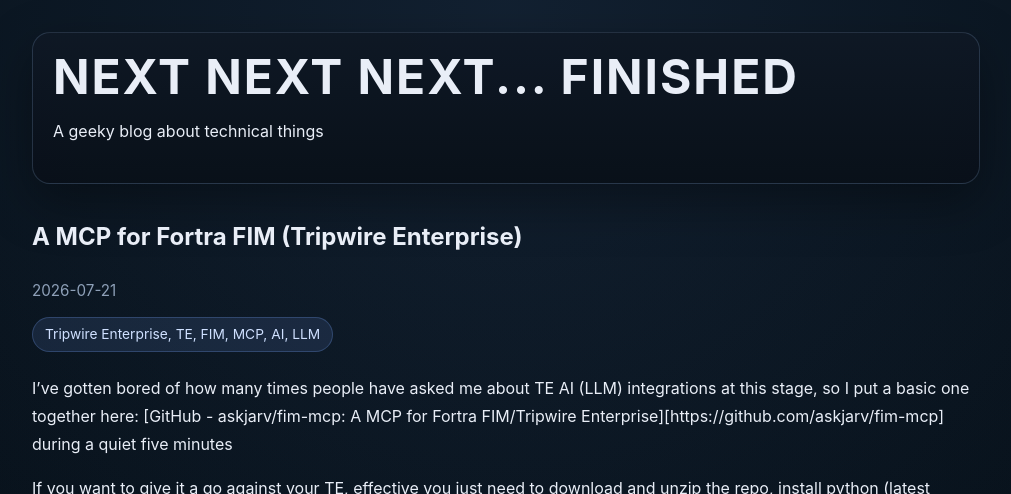
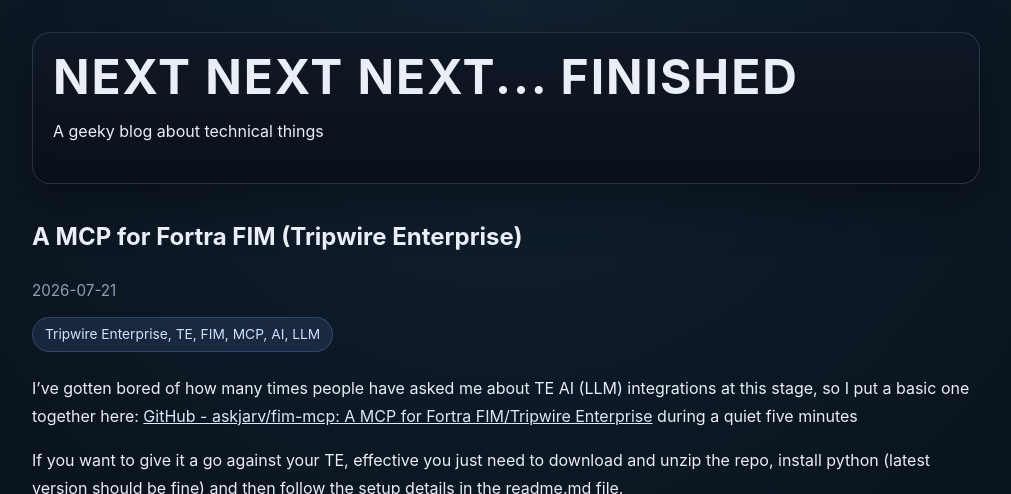
Before and after one commit to askjarv/nextnextnextfinishedblog-jekyll, a Jekyll site: the page built from _posts/2026-07-21-fortra_fim_mcp_ai.md, in a window 1280 px wide and 900 px high, cut to the strip 0-494 px from the top of the window. Shown: the whole strip, without its empty margins (134-1145 px from the left). Built offline with Jekyll 4.4.1, drawn with Linux system fonts in a browser that asks for light colours; some of the changed lines change nothing that is shown.

Commit message:
Fixed broken links!

```diff
--- a/_posts/2026-07-21-fortra_fim_mcp_ai.md
+++ b/_posts/2026-07-21-fortra_fim_mcp_ai.md
@@ -4,27 +4,27 @@
 tags:
   - Tripwire Enterprise, TE, FIM, MCP, AI, LLM
 ---
-I've gotten bored of how many times people have asked me about TE AI (LLM) integrations at this stage, so I put a basic one together here: [GitHub - askjarv/fim-mcp: A MCP for Fortra FIM/Tripwire Enterprise][https://github.com/askjarv/fim-mcp] during a quiet five minutes
+I've gotten bored of how many times people have asked me about TE AI (LLM) integrations at this stage, so I put a basic one together here: [GitHub - askjarv/fim-mcp: A MCP for Fortra FIM/Tripwire Enterprise](https://github.com/askjarv/fim-mcp) during a quiet five minutes
 
 If you want to give it a go against your TE, effective you just need to download and unzip the repo, install python (latest version should be fine) and then follow the setup details in the readme.md file.
 
 Here's some conversations I've used to test it this morning to give an idea of what you can do:
 Get a list of nodes in your environment:
-[![](images/Screenshot 2026-07-21 094653.png)](images/Screenshot 2026-07-21 094653.png)
+![MCP Node list]({{ "images/Screenshot 2026-07-21 094653.png" | relative_url }})
+
 Get a list of policy test failures:
-[![](images/Screenshot 2026-07-21 094653.png)](images/Screenshot 2026-07-21 094653.png)
+![MCP Node Policy Test Failures]({{ "images/Screenshot 2026-07-21 094653.png" | relative_url }})
 
 Finds the hash of a file in the environment:
-[![](images/Screenshot 2026-07-21 094701.png)](images/Screenshot 2026-07-21 094701.png)
+![MCP finding a file hash]({{ "images/Screenshot 2026-07-21 094701.png" | relative_url }})
 
 Promote an element version:
-[![](images/Screenshot 2026-07-21 094709.png)](images/Screenshot 2026-07-21 094709.png)
+![MCP Node Policy Test Failures]({{ "images/Screenshot 2026-07-21 094709.png" | relative_url }})
 
 Review my allowlisting:
-[![](images/Screenshot 2026-07-21 094644.png)](images/Screenshot 2026-07-21 094644.png)
+![MCP Allowlisting in FIM]({{ "images/Screenshot 2026-07-21 094644.png" | relative_url }})
 
 and, from there, you LLM can start giving your graphics:
-[![](images/Screenshot 2026-07-21 092924.png)](images/Screenshot 2026-07-21 092924.png)
-
+![MCP to graph for FIM]({{ "images/Screenshot 2026-07-21 092924.png" | relative_url }})
 
 It's a bit rough around the edges (it needs more robust tool definitions and limitations to be more effective/token efficient), but I'm curious if others have been experimenting in this space yet or had ideas of use cases that they'd want "built out" more?
```
